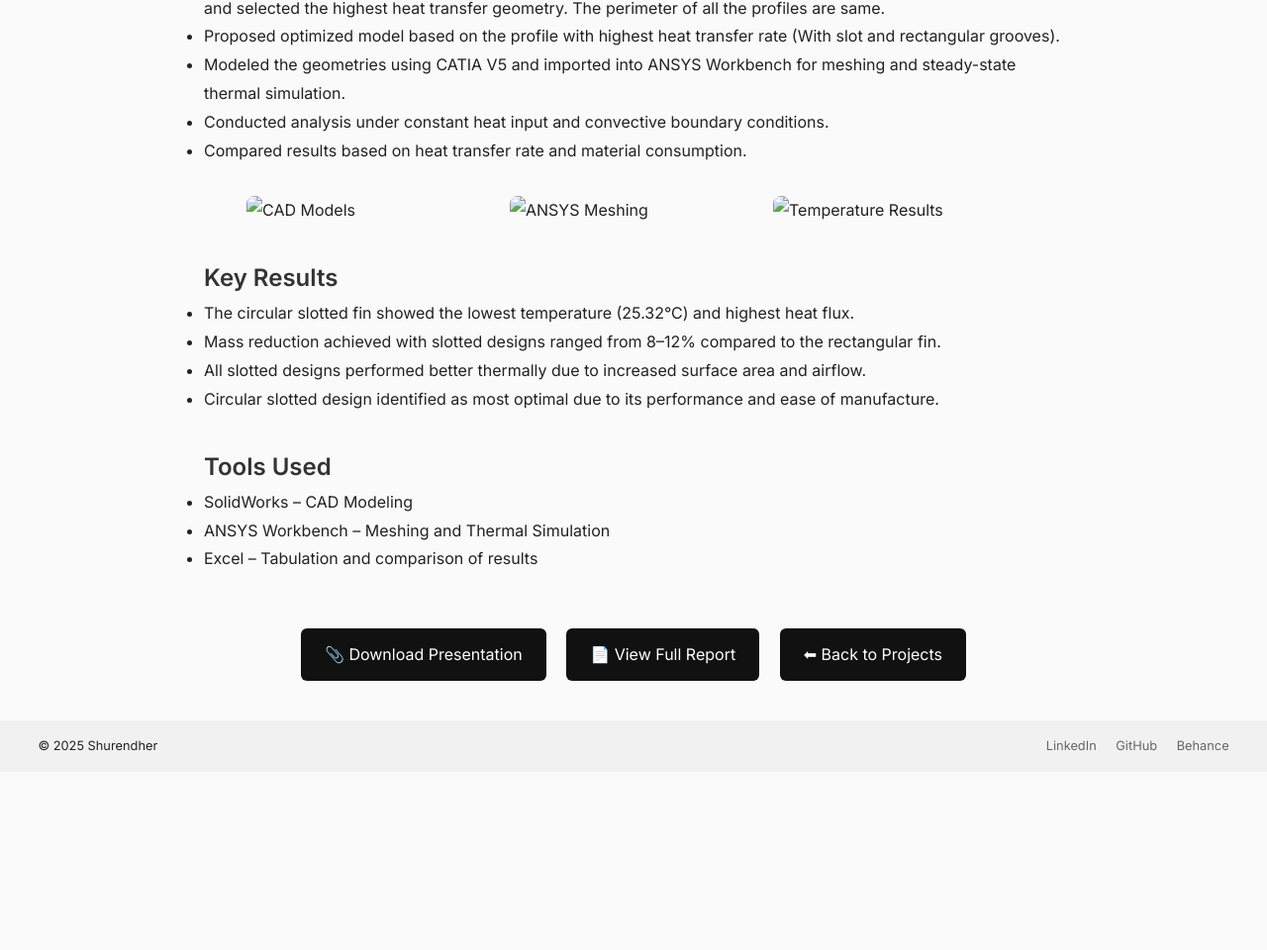
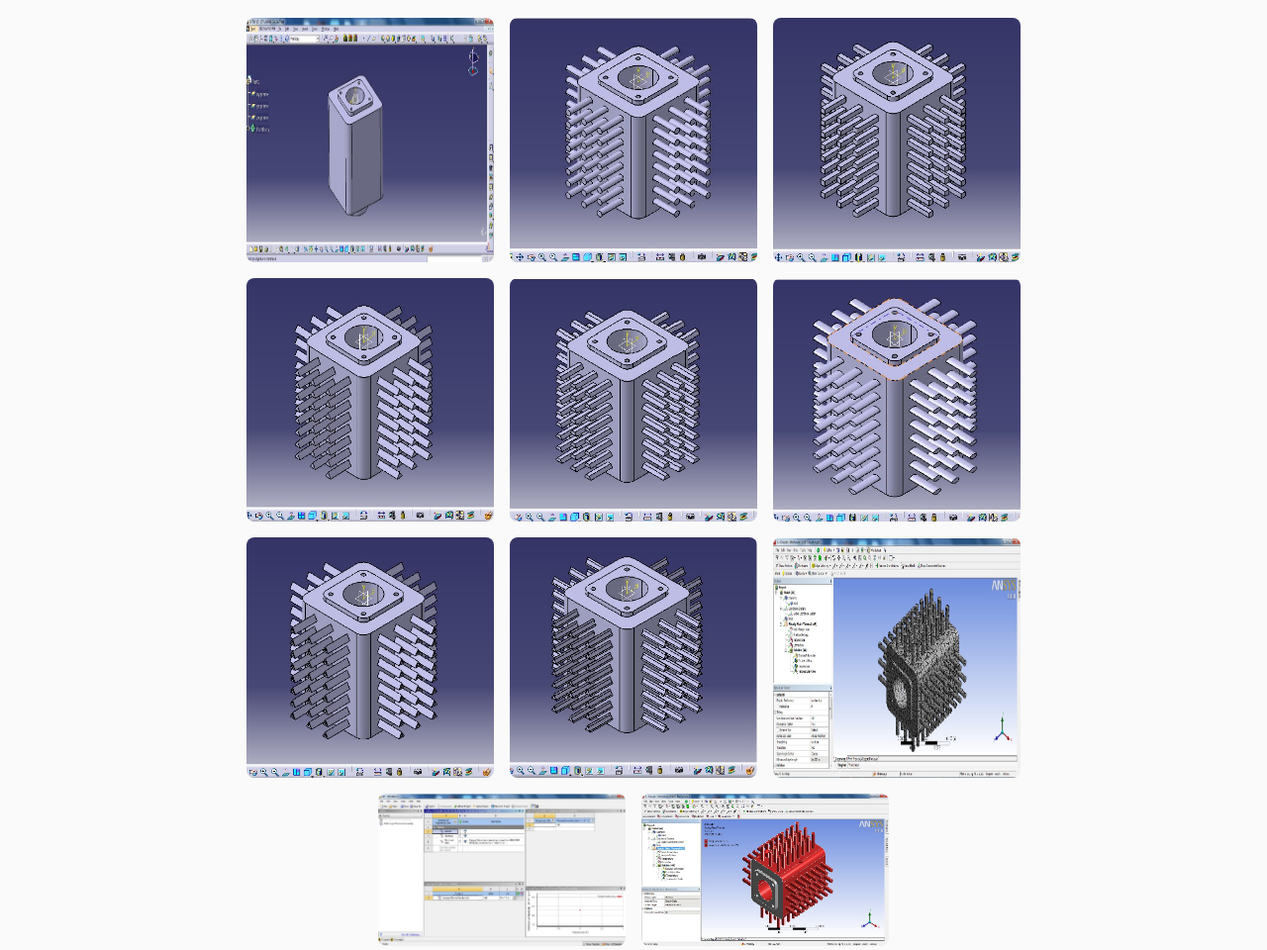
Before and after one commit to Shurendher/shurendher.github.io, a plain HTML site: page SlottedFins.html in a window 1280 px wide. Shown: the part 1362-2322 px from the top of the page at 99% size. Before the commit the page ends 2142 px from the top, so only its background shows below. Drawn offline with Linux system fonts and the light colour scheme.

Commit message:
Update SlottedFins.html

```diff
--- a/SlottedFins.html
+++ b/SlottedFins.html
@@ -107,13 +107,13 @@
 
       <div class="reference-gallery">
         <figure>
-          <img src="assets/projects/slotted_fins/ElectronicCooling.jpeg" alt="Heatsink on PCB">
+          <img src="assets/projects/slotted_fins/ElectronicCooling.jpg" alt="Heatsink on PCB">
           <figcaption>
             <a href="https://www.google.com/url?sa=i&url=https%3A%2F%2Fblogoftechnie.weebly.com%2Fblog%2Fheat-sinks-keep-the-temperature-inside-the-device-at-constant-level&psig=AOvVaw3jNte1EXw_AAF_A54C6Nx9&ust=1750615313281000&source=images&cd=vfe&opi=89978449&ved=0CBcQjhxqFwoTCOCK3ciMg44DFQAAAAAdAAAAABAE" target="_blank">Fins in Electronics</a>
           </figcaption>
         </figure>
         <figure>
-          <img src="assets/projects/slotted_fins/ICEngine.jpeg" alt="Motorcycle engine fins">
+          <img src="assets/projects/slotted_fins/ICEngine.jpg" alt="Motorcycle engine fins">
           <figcaption>
             <a href="https://www.google.com/imgres?q=fins%20in%20ic%20engine&imgurl=https%3A%2F%2Fcdn.hswstatic.com%2Fgif%2Fair-cooled-engine-1.jpg&imgrefurl=https%3A%2F%2Fauto.howstuffworks.com%2Fair-cooled-engine.htm&docid=RHgDOsDPdmTw6M&tbnid=YcmCOP6szwLTXM&vet=12ahUKEwjFoKvmjIOOAxWnLtAFHZ7NMsM4ChAzegQIbRAA..i&w=360&h=240&hcb=2&ved=2ahUKEwjFoKvmjIOOAxWnLtAFHZ7NMsM4ChAzegQIbRAA" target="_blank">Fins in Automobiles</a>
           </figcaption>
@@ -137,9 +137,17 @@
       </ul>
 
       <div class="image-gallery">
-        <img src="assets/projects/slotted_fins/modeling.png" alt="CAD Models" />
-        <img src="assets/projects/slotted_fins/mesh.png" alt="ANSYS Meshing" />
-        <img src="assets/projects/slotted_fins/result.png" alt="Temperature Results" />
+        <img src="assets/projects/slotted_fins/CylinderModel.jpg" alt="CAD Models" />
+        <img src="assets/projects/slotted_fins/CircProfile.jpg" alt="ANSYS Meshing" />
+        <img src="assets/projects/slotted_fins/SquareProfile.jpg" alt="Temperature Results" />
+        <img src="assets/projects/slotted_fins/TriProfile.jpg" alt="Temperature Results" />
+        <img src="assets/projects/slotted_fins/TrapProfile.jpg" alt="Temperature Results" />
+        <img src="assets/projects/slotted_fins/EllipProfile.jpg" alt="Temperature Results" />
+        <img src="assets/projects/slotted_fins/SlotProfile.jpg" alt="Temperature Results" />
+        <img src="assets/projects/slotted_fins/GroveProfile.jpg" alt="Temperature Results" />
+        <img src="assets/projects/slotted_fins/UploadingMeshing.jpg" alt="Temperature Results" />
+        <img src="assets/projects/slotted_fins/EngineeringDataLoad.jpg" alt="Temperature Results" />
+        <img src="assets/projects/slotted_fins/BoundConditions.jpg" alt="Temperature Results" />
       </div>
 
       <h2>Key Results</h2>
```
